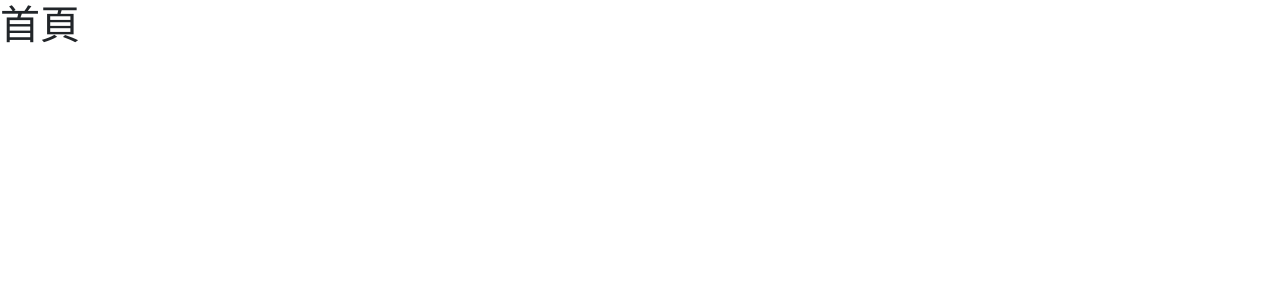
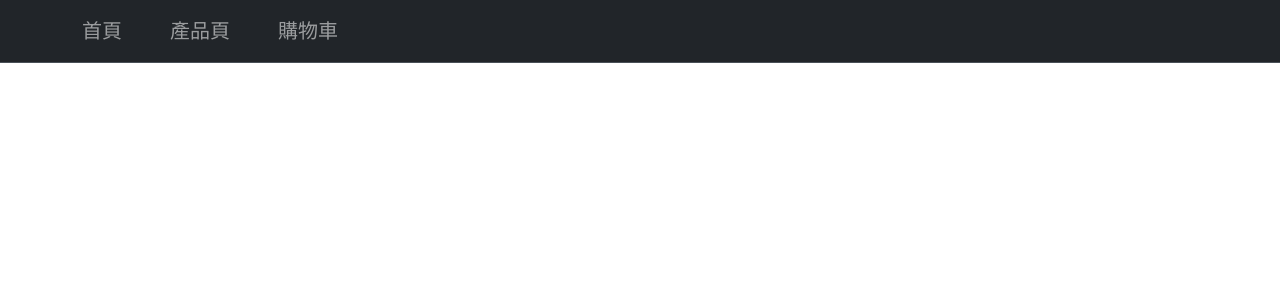
Before and after one commit to KOMATSUPEI/React-Week06, a React (Vite) app: page / in a window 1280 px wide. Shown: the top 300 px of the page. Built offline with nearby package versions, Linux system fonts and the light colour scheme.

Commit message:
feat:加入導覽列

```diff
--- /dev/null
+++ b/src/layouts/FrontLayout.jsx
@@ -0,0 +1,15 @@
+export default function FrontLayout(){
+    return (
+        <nav className="navbar bg-dark border-bottom border-body" data-bs-theme="dark">
+            <div className="container">
+                <ul className="navbar-nav flex-row gap-5 fs-5">
+                    <li className="nav-item">
+                        <a className="nav-link" aria-current="page" href="#">首頁</a>
+                    </li>
+                    <li className="nav-item"><a className="nav-link" href="#">產品頁</a></li>
+                    <li className="nav-item"><a className="nav-link" href="#">購物車</a></li>
+                </ul>
+            </div>
+        </nav>
+    )
+};
--- a/src/router/index.jsx
+++ b/src/router/index.jsx
@@ -1,10 +1,11 @@
 import { createHashRouter } from "react-router-dom";
+import FrontLayout from "../layouts/FrontLayout";
 
 const router=createHashRouter([
     {
         path: "/",
-        element: <h1>首頁</h1>
+        element: <FrontLayout/>
     }
-])
+]);
 
 export default router;
```
